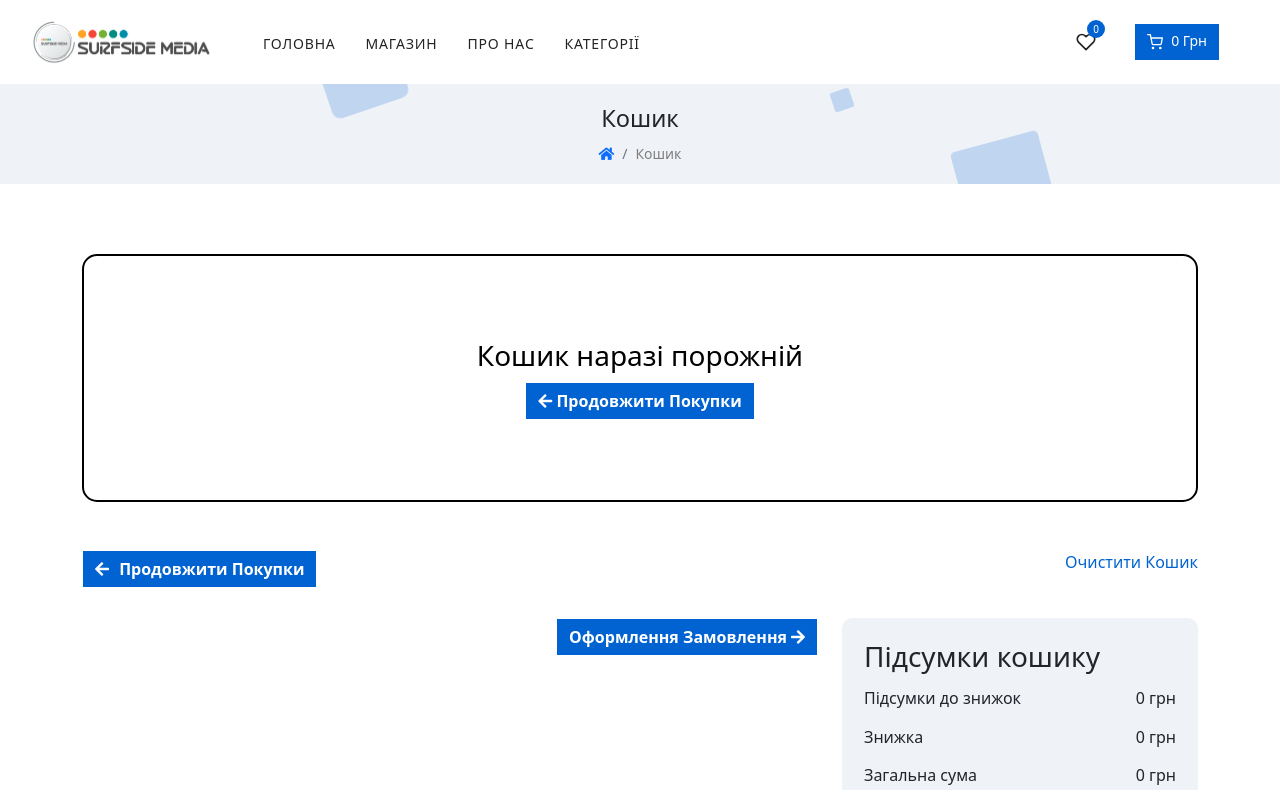
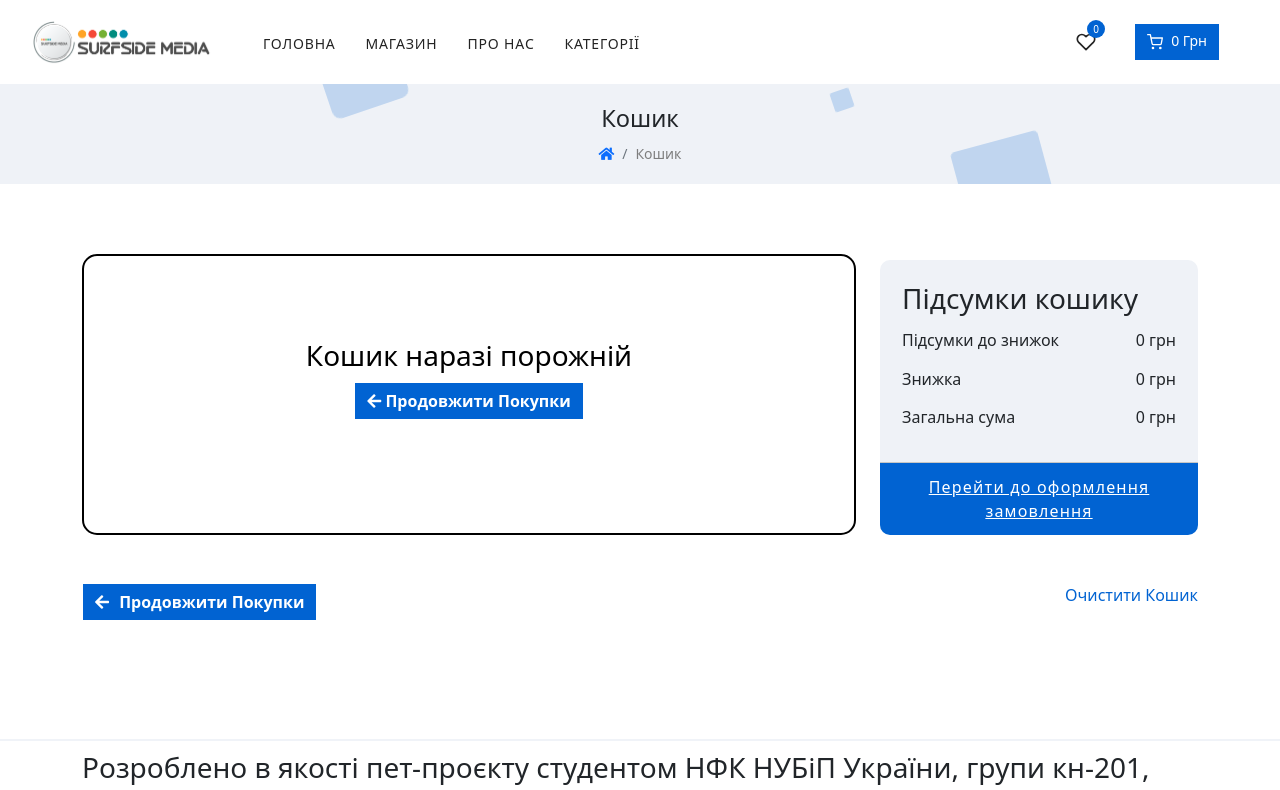
Before and after one commit to Pro-100Evhen/kopitsia, a React (Create React App) app: page /cart in a window 1280 px wide. Shown: the top 790 px of the page. Built offline with nearby package versions, Linux system fonts and the light colour scheme.

Commit message:
+ rework cart

```diff
--- a/src/Components/Cart/WishListItem.jsx
+++ b/src/Components/Cart/WishListItem.jsx
@@ -2,12 +2,16 @@ import React from "react";
 import { useDispatch } from "react-redux";
 
 import {
+   addProductToCart,
    addProductToWishList,
    minusItemInWishListCount,
    remoweProductFromWithList,
 } from "../../redux/slices/CartSlice";
 
-const WishlistItem = ({ name, price, imageUrl, id, count }) => {
+import { BsCartCheck } from "react-icons/bs";
+import { toast } from "react-toastify";
+
+const WishlistItem = ({ name, price, imageUrl, id, count, categories }) => {
    const dispatch = useDispatch();
    const handleQuantityChange = (event) => {
       const newCount = parseInt(event.target.value, 10);
@@ -21,6 +25,19 @@ const WishlistItem = ({ name, price, imageUrl, id, count }) => {
 
    const remoweProductFromWishListHendler = () => {
       dispatch(remoweProductFromWithList({ id }));
+   };
+   const addToCardFromWithListHendler = () => {
+      const item = {
+         imageUrl,
+         categories,
+         name,
+         price,
+         id,
+      };
+
+      dispatch(addProductToCart(item));
+      toast.success(`${name} успішно доданий до списку бажань`);
+      remoweProductFromWishListHendler();
    };
    return (
       <tr>
@@ -84,6 +101,14 @@ const WishlistItem = ({ name, price, imageUrl, id, count }) => {
          <td>
             <div
                className="remowe-product-from-cart"
+               onClick={addToCardFromWithListHendler}
+            >
+               <BsCartCheck />
+            </div>
+         </td>
+         <td>
+            <div
+               className="remowe-product-from-cart"
                onClick={remoweProductFromWishListHendler}
             >
                <i className="fas fa-times" />
--- a/src/Layout/Cart.jsx
+++ b/src/Layout/Cart.jsx
@@ -55,69 +55,8 @@ const Cart = () => {
                         </div>
                      )}
                   </div>
-                  <div className="col-12 mt-md-5 mt-4">
-                     <div className="row">
-                        <div className="col-sm-7 col-5 order-1">
-                           <div className="left-side-button text-end d-flex d-block justify-content-end">
-                              {/* <a
-                                 href="javascript:void(0)"
-                                 className="text-decoration-underline theme-color d-block text-capitalize"
-                              >
-                                 clear all items
-                              </a> */}
-                              <div
-                                 onClick={clearCartHandler}
-                                 className=" theme-color d-block text-capitalize clear-cart-btn"
-                              >
-                                 очистити кошик
-                              </div>
-                           </div>
-                        </div>
-                        <div className="col-sm-5 col-7">
-                           <div className="left-side-button float-start">
-                              <NavLink
-                                 className="btn btn-solid-default btn fw-bold mb-0 ms-0 white"
-                                 to="/"
-                              >
-                                 <i className="fas fa-arrow-left" /> Продовжити
-                                 покупки
-                              </NavLink>
-                           </div>
-                        </div>
-                     </div>
-                  </div>
                   <div className="cart-checkout-section">
                      <div className="row g-4">
-                        <div className="col-lg-4 col-sm-6">
-                           {/* <div className="promo-section">
-                              <form className="row g-3">
-                                 <div className="col-7">
-                                    <input
-                                       type="text"
-                                       className="form-control"
-                                       id="number"
-                                       placeholder="Coupon Code"
-                                    />
-                                 </div>
-                                 <div className="col-5">
-                                    <button className="btn btn-solid-default rounded btn">
-                                       Apply Coupon
-                                    </button>
-                                 </div>
-                              </form>
-                           </div> */}
-                        </div>
-                        <div className="col-lg-4 col-sm-6 ">
-                           <div className="checkout-button">
-                              <NavLink
-                                 className="btn btn-solid-default btn fw-bold white"
-                                 to="/checkout"
-                              >
-                                 Оформлення замовлення
-                                 <i className="fas fa-arrow-right ms-1" />
-                              </NavLink>
-                           </div>
-                        </div>
                         <div className="col-lg-4">
                            <div className="cart-box">
                               <div className="cart-box-details">
@@ -158,6 +97,37 @@ const Cart = () => {
                      </div>
                   </div>
                </div>
+               <div className="col-12 mt-md-5 mt-4">
+                  <div className="row">
+                     <div className="col-sm-7 col-5 order-1">
+                        <div className="left-side-button text-end d-flex d-block justify-content-end">
+                           {/* <a
+                                 href="javascript:void(0)"
+                                 className="text-decoration-underline theme-color d-block text-capitalize"
+                              >
+                                 clear all items
+                              </a> */}
+                           <div
+                              onClick={clearCartHandler}
+                              className=" theme-color d-block text-capitalize clear-cart-btn"
+                           >
+                              очистити кошик
+                           </div>
+                        </div>
+                     </div>
+                     <div className="col-sm-5 col-7">
+                        <div className="left-side-button float-start">
+                           <NavLink
+                              className="btn btn-solid-default btn fw-bold mb-0 ms-0 white"
+                              to="/"
+                           >
+                              <i className="fas fa-arrow-left" /> Продовжити
+                              покупки
+                           </NavLink>
+                        </div>
+                     </div>
+                  </div>
+               </div>
             </div>
          </section>
       </>
--- a/src/Layout/WishList.jsx
+++ b/src/Layout/WishList.jsx
@@ -30,6 +30,7 @@ const Wishlist = () => {
                                  <th scope="col">Ціна</th>
                                  <th scope="col">Кількість</th>
                                  <th scope="col">ПІдсумок</th>
+                                 <th scope="col">Додати в кошик</th>
                                  <th scope="col">Видалити</th>
                               </tr>
                            </thead>
--- a/src/assets/css/main.scss
+++ b/src/assets/css/main.scss
@@ -426,3 +426,17 @@ footer .main-footer {
    line-height: 1.5;
    color: red;
 }
+
+.cart-section tbody tr td {
+   min-width: 90px;
+}
+.cart-section .double-row .col-md-12 {
+   flex: 1 1 70%;
+}
+.cart-section .double-row .cart-checkout-section {
+   flex: 1 1 30%;
+}
+.cart-section .double-row .cart-checkout-section .col-lg-4 {
+   width: 100%;
+   margin: 0;
+}
--- a/src/data/products.json
+++ b/src/data/products.json
@@ -121,7 +121,7 @@
       "isInFavorite": false
    },
    {
-      "id": "00970-56",
+      "id": "00970-5611111111",
       "sizes": ["18", "22", "52", "70"],
       "name": "Сувенір Хаймарс, 38см.",
       "imageUrl": "https://toys-kopitsa.com.ua/image/cache/ff94734960e7162ff71d6b3a76daf858.png",
--- a/src/redux/slices/CartSlice.js
+++ b/src/redux/slices/CartSlice.js
@@ -34,9 +34,9 @@ const CartSlice = createSlice({
             (product) => product.id === action.payload.id
          );
          if (findProduct.count === 1) {
-            state.items = state.items.filter(
-               (product) => product.id !== action.payload.id
-            );
+            // state.items = state.items.filter(
+            //    (product) => product.id !== action.payload.id
+            // );
          } else if (findProduct.count > 1) {
             findProduct.count--;
          }
@@ -49,9 +49,9 @@ const CartSlice = createSlice({
             (product) => product.id === action.payload.id
          );
          if (findProductWishList.count === 1) {
-            state.withListItems = state.withListItems.filter(
-               (product) => product.id !== action.payload.id
-            );
+            // state.withListItems = state.withListItems.filter(
+            //    (product) => product.id !== action.payload.id
+            // );
          } else if (findProductWishList.count > 1) {
             findProductWishList.count--;
          }
```
Also changed, not shown: 12 other files (tests, documents, lock files or other folders).
